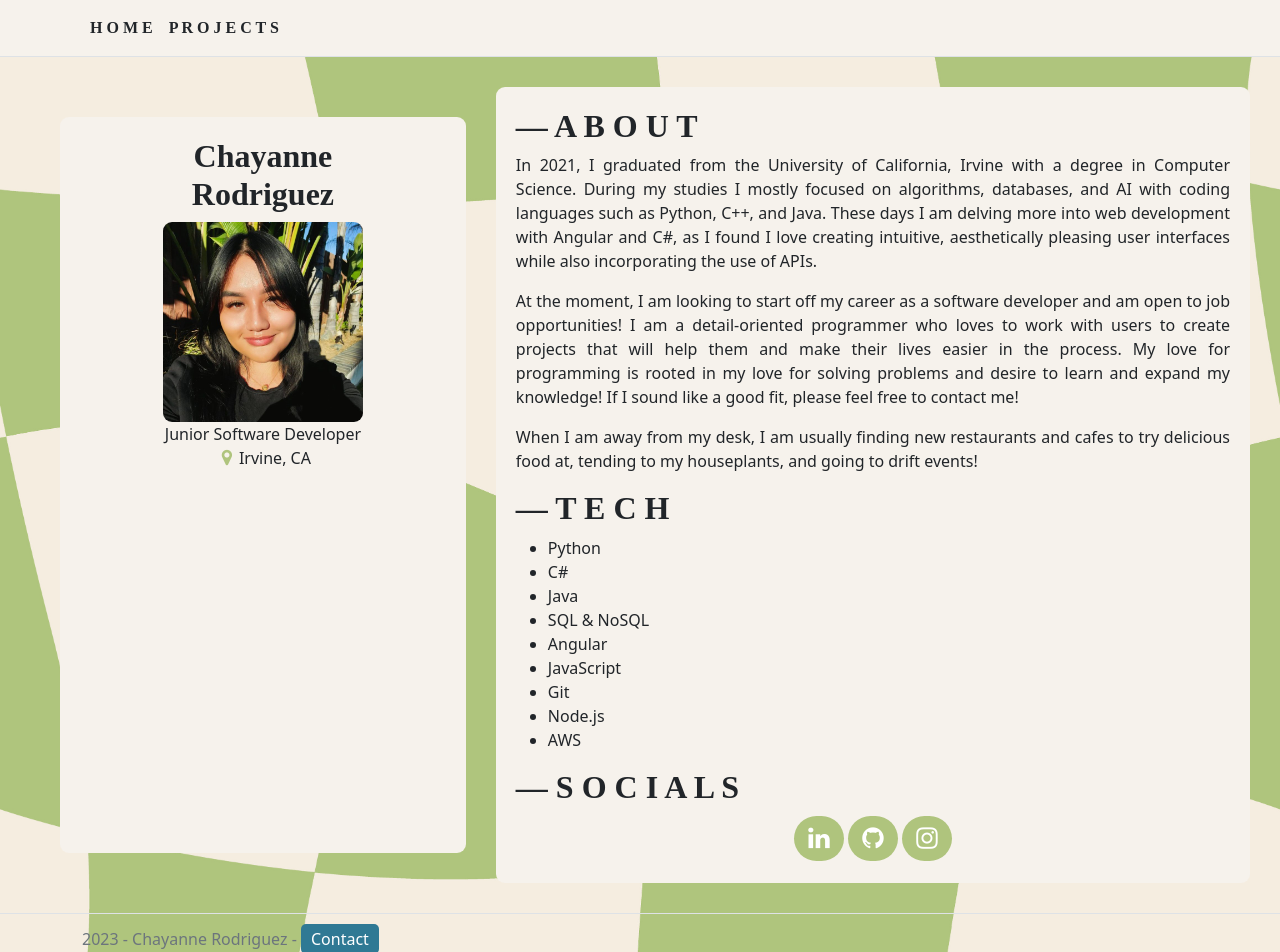
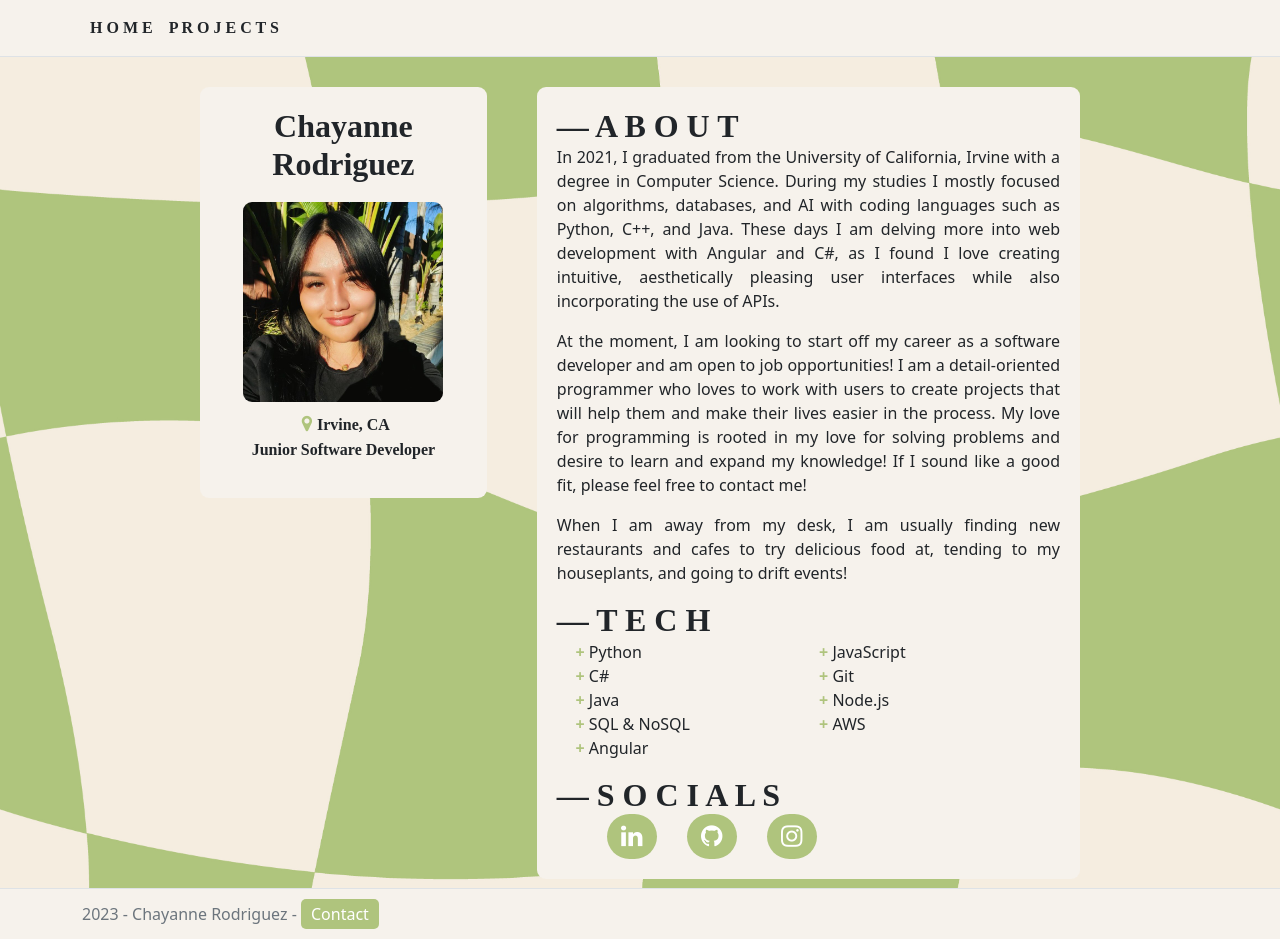
Before and after one commit to chaydotgit/PersonalWebsite, an Angular app: page / in a window 1280 px wide. Shown: the top 952 px of the page. Built offline with nearby package versions, Linux system fonts and the light colour scheme; a web font is replaced by a local one.

Commit message:
reformated projects page and added an entry

```diff
--- a/src/app/footer/footer.component.css
+++ b/src/app/footer/footer.component.css
@@ -1,5 +1,5 @@
 .contact-btn {
-  background-color: #2f7994; /* Green */
+  background-color: #afc47d; /* Green */
   border: none;
   border-radius: 5px;
   color: white !important;
--- a/src/app/home/home.component.css
+++ b/src/app/home/home.component.css
@@ -1,14 +1,14 @@
 .home {
   display: flex;
   flex-direction: column;
-  justify-content: space-around;
+  justify-content: space-between;
+  gap: 30px;
   margin: 30px 30px 30px;
 }
 
 .sidenav {
   flex: .5;
   text-align: center;
-  margin: 30px;
   border-radius: 9px;
   background-color: #f6f2ec;
   padding: 20px 2%;
@@ -18,16 +18,34 @@
   border-radius: 9px;
   height: 200px;
   width: 200px;
-  margin: auto;
+  margin: 10px 10px 10px;
 }
 
 .home-text {
   flex: 1;
   padding: 20px;
-  margin: auto;
   border-radius: 9px;
   text-align: justify;
   background-color: #f6f2ec;
+  margin-bottom: 30px;
+}
+
+.social-links {
+  display: flex;
+  gap: 30px;
+  justify-content: center;
+}
+
+ul {
+  columns: 2;
+  -webkit-columns: 2;
+  -moz-columns: 2;
+}
+
+li::marker {
+  content: "+ ";
+  color: #afc47d;
+  font-weight: bolder;
 }
 
 .button {
@@ -53,7 +71,6 @@
   text-align: center;
   text-decoration: none;
   border-radius: 100px;
-  margin: 2px;
 }
 
 .fa:hover {
@@ -84,11 +101,26 @@
   width: 20px;
 }
 
-
 @media screen and (min-width: 800px) {
+  .sidenav {
+    margin-bottom: auto;
+  }
   .home {
     flex-direction: row;
-    justify-content: space-around;
+    margin: 30px 50px 30px;
+    gap: 40px;
+  }
+  .social-links {
+    justify-content: left;
+    margin-left: 50px;
+  }
+}
+
+@media screen and (min-width: 1280px) {
+  .home {
+    flex-direction: row;
+    margin: 30px 200px 30px;
+    gap: 50px;
   }
   .sidenav {
     flex: 1;
--- a/src/app/home/home.component.html
+++ b/src/app/home/home.component.html
@@ -3,13 +3,14 @@
     <div class="fancy-txt h2">Chayanne<br />Rodriguez</div>
     <img class="profile-pic" src="./assets/images/ProfilePicture.jpg" alt="Picture of Chayanne Rodriguez">
     <p>
-      Junior Software Developer<br />
-      <i class="fa fa-map-marker"></i>Irvine, CA
+      <i class="fa fa-map-marker"></i><span class="fancy-txt">Irvine, CA</span>
+      <br />
+      <span class="fancy-txt">Junior Software Developer</span>
     </p>
   </div>
 
   <div class="home-text">
-    <div class="fancy-txt h2">— A B O U T</div>
+    <span class="fancy-txt h2">— A B O U T</span>
     <p>
       In 2021, I graduated from the University of California, Irvine with a degree in Computer Science. During my
       studies I mostly focused on algorithms, databases, and AI with coding languages such as Python, C++, and Java.
@@ -26,7 +27,7 @@
       When I am away from my desk, I am usually finding new restaurants and cafes to try delicious food at, tending to
       my houseplants, and going to drift events!
     </p>
-    <div class="fancy-txt h2 text">— T E C H</div>
+    <span class="fancy-txt h2 text">— T E C H</span>
     <ul>
       <li>Python</li>
       <li>C#</li>
@@ -38,8 +39,8 @@
       <li>Node.js</li>
       <li>AWS</li>
     </ul>
-    <div class="fancy-txt h2 text">— S O C I A L S</div>
-    <div class="text-center">
+    <span class="fancy-txt h2 text">— S O C I A L S</span>
+    <div class="social-links">
       <a href="https://www.linkedin.com/in/chayanne-rodriguez-44783a183/" class="fa fa-linkedin" aria-label="LinkedIn"></a>
       <a href="https://github.com/chaydotgit" class="fa fa-github " aria-label="GitHub"></a>
       <a href="https://www.instagram.com/chayanne.png/" class="fa fa-instagram" aria-label="Instagram"></a>
--- a/src/app/projects/projects.component.css
+++ b/src/app/projects/projects.component.css
@@ -1,5 +1,38 @@
-ul {
-  list-style-type: circle;
+.projects-intro {
+  display: flex;
+  flex-direction: row;
+  align-items: center;
+  justify-content: center;
+  background-color: #f6f2ec;
+  margin: 30px 30px 30px;
+  padding: 10px;
+  border-radius: 9px;
+}
+
+.intro-text {
+  text-align: center;
+}
+
+h1 {
+  font-family: playfair-display, serif;
+  font-style: normal;
+  font-weight: bold;
+  font-size: 20px;
+}
+
+.projects {
+  display: flex;
+  flex-direction: column;
+  margin: 30px 30px 30px;
+  padding: 20px;
+  border-radius: 9px;
+  background-color: #f6f2ec;
+}
+
+li::marker {
+  content: "+ ";
+  color: #afc47d;
+  font-weight: bolder;
 }
 
 .text {
@@ -10,6 +43,11 @@ ul {
   bottom: 8px;
   width: 100%;
   text-align: center;
+}
+
+.web-gif {
+  width: 250px;
+  margin: auto;
 }
 
 ngb-carousel {
@@ -38,9 +76,9 @@ ngb-carousel {
 }
 
 .btn-time {
-  background: #2f7994;
-  color: white;
-  border-color: #2f7994;
+  background: #afc47d;
+  color: #f6f2ec;
+  border-color: #afc47d;
   border-radius: 8px;
   border-style: solid;
   padding: 5px;
@@ -48,9 +86,9 @@ ngb-carousel {
 }
 
 .btn-code {
-  background: white;
-  color: #2f7994;
-  border-color: #2f7994;
+  background: #f6f2ec;
+  color: #afc47d;
+  border-color: #afc47d;
   border-radius: 8px;
   border-style: solid;
   padding: 5px;
@@ -58,12 +96,46 @@ ngb-carousel {
 }
 
 .btn-repo {
-  background: #5999b3;
-  color: white;
-  border-color: #5999b3;
+  background: #afc47d;
+  color: #f6f2ec;
+  border-color: #afc47d;
   border-radius: 8px;
   border-style: solid;
   padding: 4px;
   margin-top: 1px;
   display: inline-block;
 }
+
+@media screen and (min-width: 412px) {
+  h1 {
+    font-size: 25px;
+  }
+  .projects-intro {
+    margin: 50px;
+  }
+  .web-gif {
+    width: 300px;
+  }
+}
+
+@media screen and (min-width: 800px) {
+  h1 {
+    font-size: 40px;
+  }
+  .projects-intro {
+     margin: 30px 20%;
+  }
+
+  .web-gif {
+    width: 500px;
+  }
+}
+
+@media screen and (min-width: 1280px) {
+  .projects-intro {
+    margin: 30px 30%;
+  }
+  .projects {
+    margin: 30px 200px 30px;
+  }
+}
--- a/src/app/projects/projects.component.html
+++ b/src/app/projects/projects.component.html
@@ -1,4 +1,42 @@
-<div class="text-section">
+<div class="projects-intro">
+  <img src="assets/images/coffee.png" style="width: 150px;">
+  <div class="intro-text">
+    <h1>P R O J E C T S</h1>
+    <p>
+      Here are some of the projects I have worked on in my free time!
+    </p>
+  </div>
+</div>
+
+<div class="projects">
+  <div class="fancy-txt h5">Artist Website</div>
+  <h6>
+    <button type="button" class="btn-time" disabled><i class="fa fa-calendar"></i> April 2023 - Present</button>
+    <button type="button" class="btn-code" disabled><i class="fa fa-wrench"></i> Angular</button>
+    <button type="button" class="btn-code" disabled><i class="fa fa-wrench"></i> C#</button>
+    <button type="button" class="btn-code" style="margin-right:5px" disabled><i class="fa fa-wrench"></i> AWS</button>
+    <a href="https://github.com/chaydotgit/PersonalWebsite" class="btn-repo" target="_blank"><i class="fa fa-github"></i> Git Repo</a>
+  </h6>
+  <ul>
+    <li>
+      Developed a website in Angular for an artist client who wanted to advertise her art and have a place where patrons can easily
+      look over commission options, information, and her Terms of Service.
+    </li>
+    <li>
+      Gathered requirements and aesthetic direction for the website over multiple meetings, discussing the logistics of
+      registering the domain, hosting the website, and maintenance afterwards. Sent the client multiple updates on the progress
+      of development, and made changes iteratively based on feedback.
+    </li>
+    <li>
+      Utilized AWS's Route53 and Amplify services when registering the client's domain and hosting the website. Periodically
+      check in on the website and client to maintain and debug any problems that occur.
+    </li>
+    <li>
+      Client has found having the website streamlines her commissioning process and has seen an uptick in sales on her
+      Etsy shop since website was launched.
+    </li>
+  </ul>
+  <img src="assets/images/pyupew_website.gif" class="web-gif">
   <div class="fancy-txt h5">Portfolio Website</div>
   <h6>
     <button type="button" class="btn-time" disabled><i class="fa fa-calendar"></i> Oct 2022 - Present</button>
--- a/src/styles.css
+++ b/src/styles.css
@@ -35,23 +35,9 @@ body {
   margin-bottom: 60px;
 }
 
-.text-section {
- margin: 10px 30px 20px;
-}
-
-@media screen and (min-width: 600px) {
- .text-section {
-   margin: 10px 75px 20px;
- }
-}
-
-@media screen and (min-width: 1280px) {
- .text-section {
-   margin: 10px 200px 20px;
- }
-}
-
 footer {
+ background-color: #f6f2ec;
+ position: absolute;
   bottom: 0;
   padding: 10px;
   width: 100%;
```
Also changed, not shown: src/assets/images/coffee.png (added), 1 other file (tests, documents, lock files or other folders).
